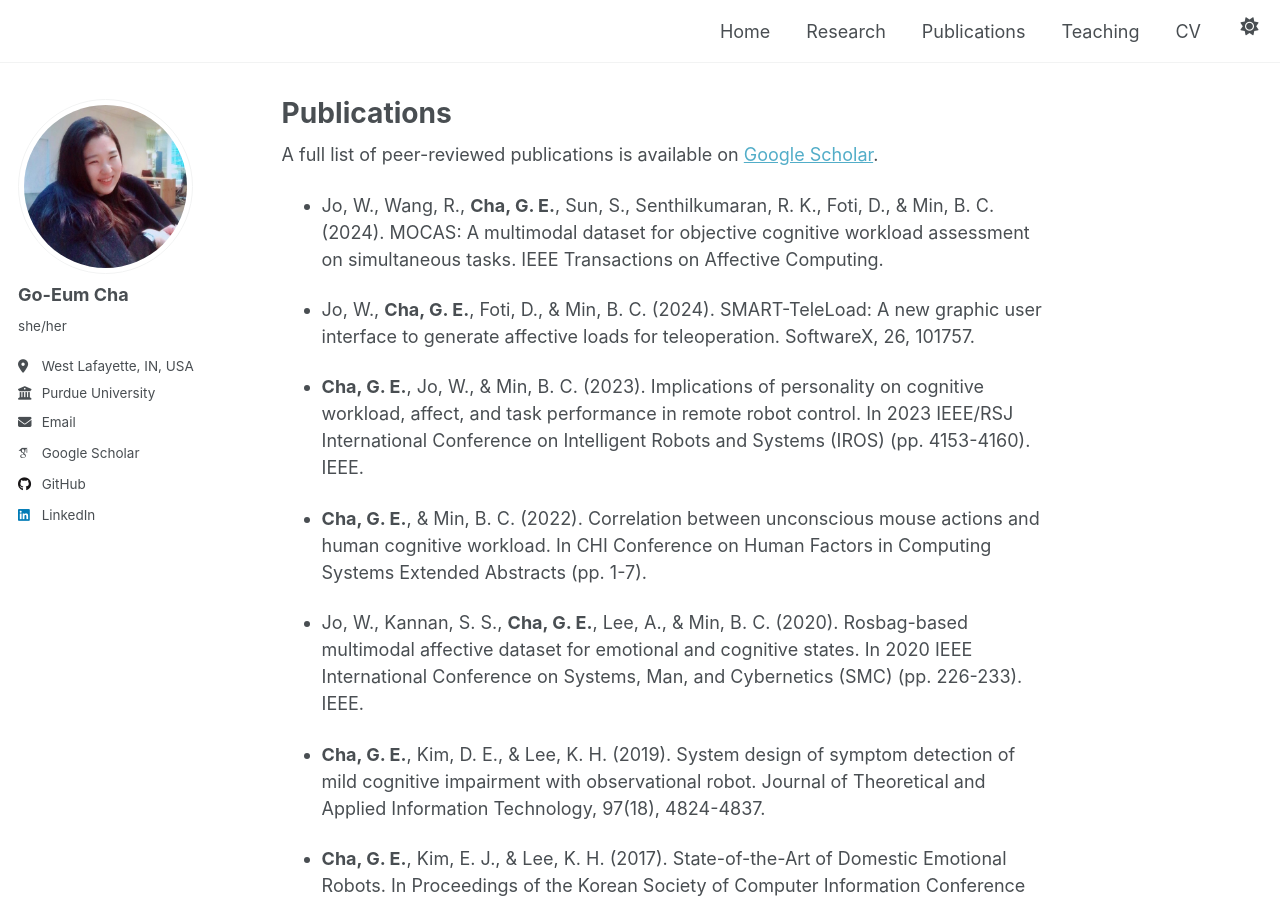
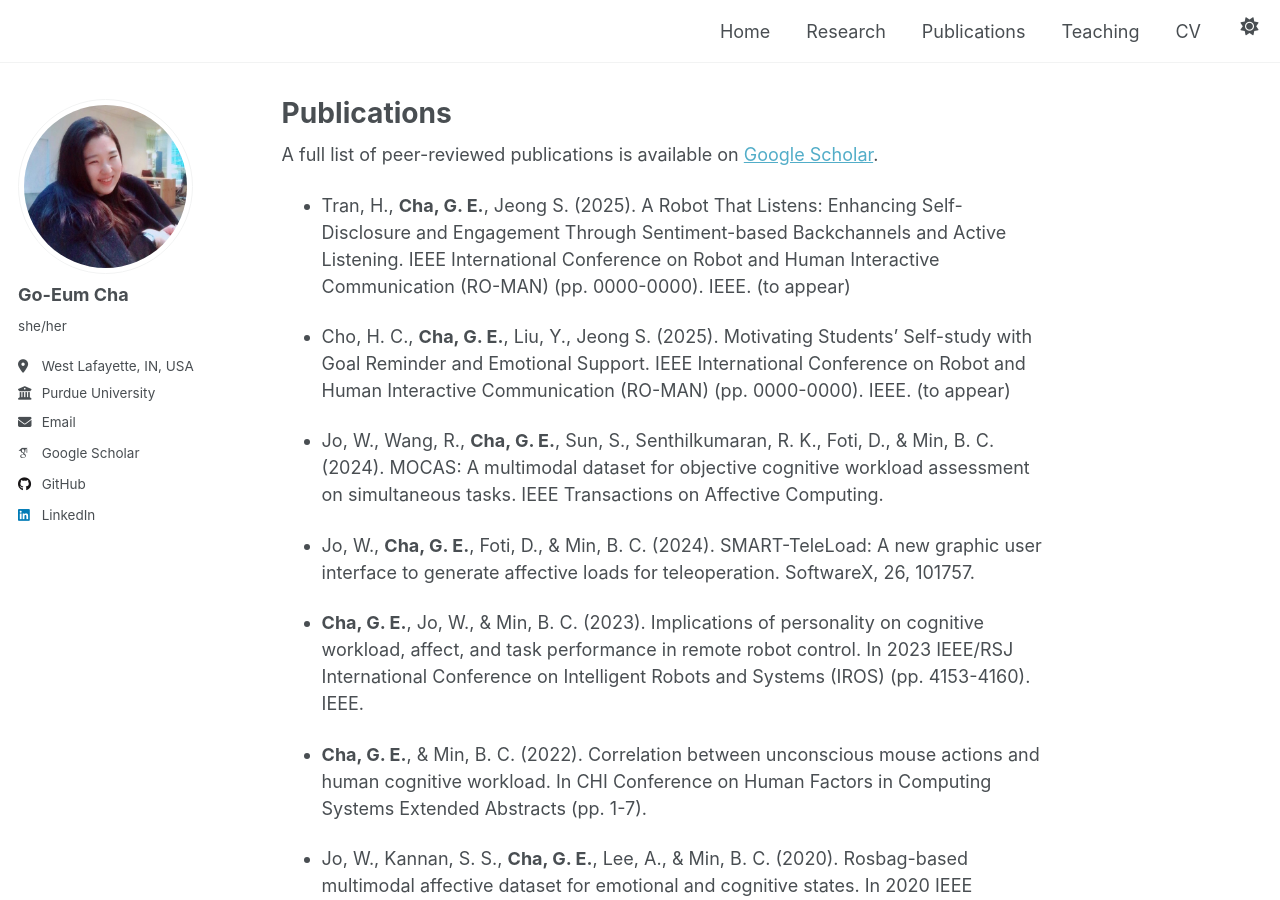
Before and after one commit to chagom/chagom.github.io, a Jekyll site: the page built from _pages/publications.md, in a window 1280 px wide and 900 px high. Built offline with Jekyll 4.4.1, drawn with Linux system fonts in a browser that asks for light colours; some web fonts are replaced.

Commit message:
roman updated

```diff
--- a/_pages/publications.md
+++ b/_pages/publications.md
@@ -7,6 +7,10 @@ author_profile: true
 
 
 A full list of peer-reviewed publications is available on [Google Scholar](https://scholar.google.com/citations?user=xnt-zV0AAAAJ).
+
+- Tran, H., **Cha, G. E.**, Jeong S. (2025). A Robot That Listens: Enhancing Self-Disclosure and Engagement Through Sentiment-based Backchannels and Active Listening. IEEE International Conference on Robot and Human Interactive Communication (RO-MAN) (pp. 0000-0000). IEEE. (to appear)
+
+- Cho, H. C., **Cha, G. E.**, Liu, Y., Jeong S. (2025). Motivating Students' Self-study with Goal Reminder and Emotional Support. IEEE International Conference on Robot and Human Interactive Communication (RO-MAN) (pp. 0000-0000). IEEE. (to appear)
 
 - Jo, W., Wang, R., **Cha, G. E.**, Sun, S., Senthilkumaran, R. K., Foti, D., & Min, B. C. (2024). MOCAS: A multimodal dataset for objective cognitive workload assessment on simultaneous tasks. IEEE Transactions on Affective Computing.
 
```
